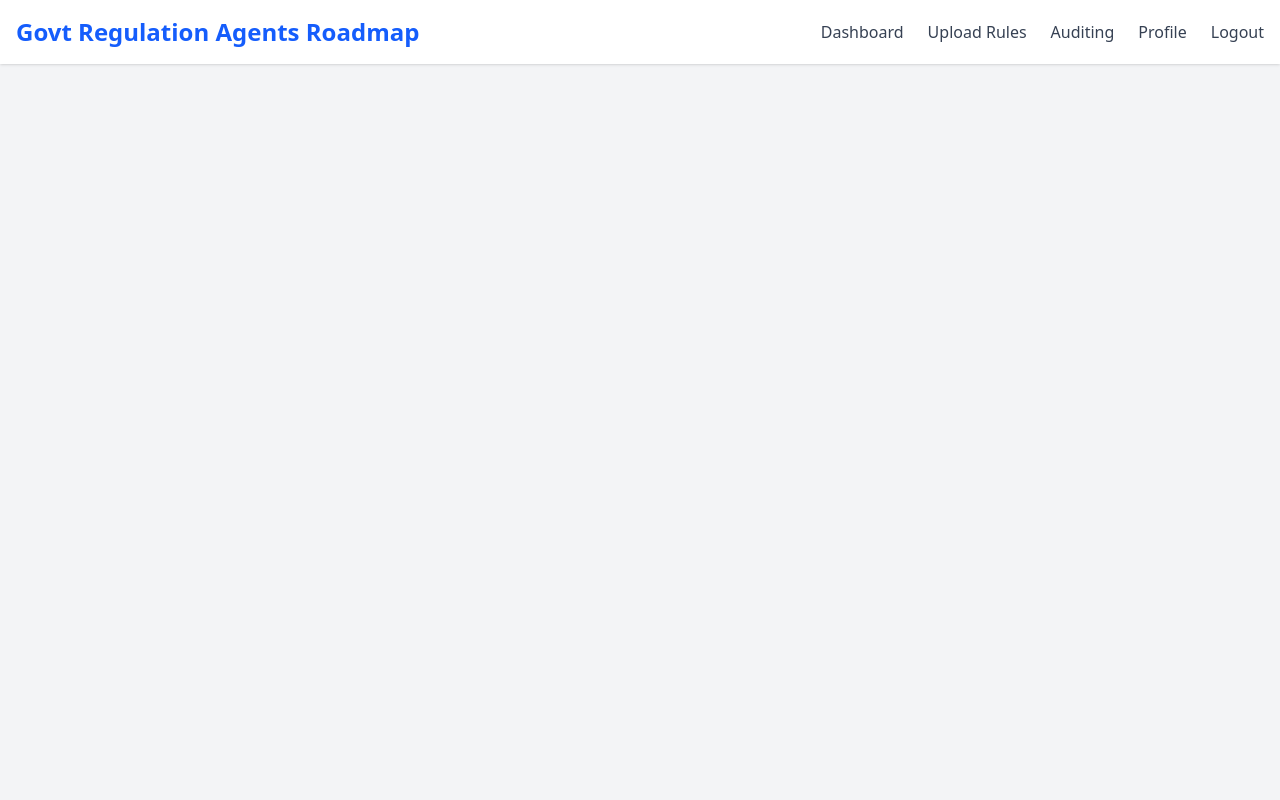
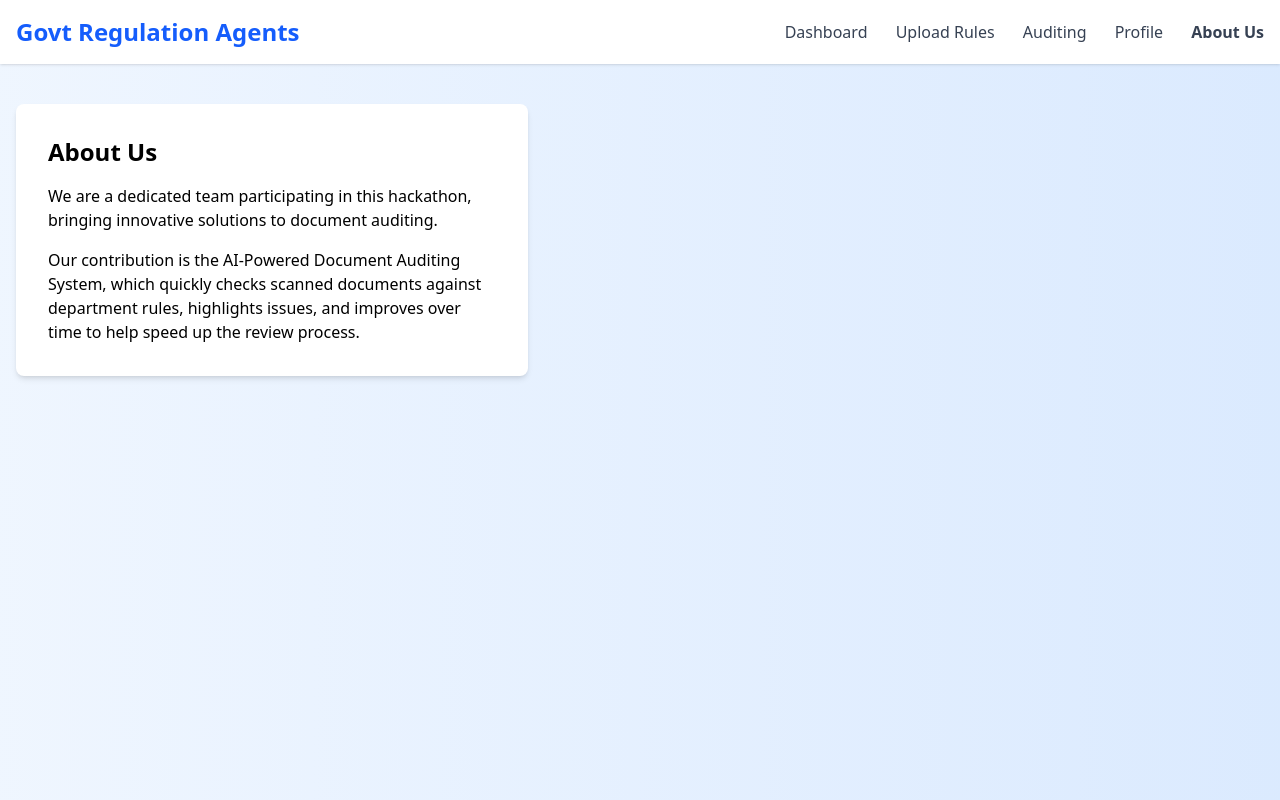
Before and after one commit to salgado582/gov_regulation_agents, a Vue app in the folder front_end/: page /about in a window 1280 px wide. Built offline with nearby package versions, Linux system fonts and the light colour scheme.

Commit message:
modified login and logout

```diff
--- a/front_end/package.json
+++ b/front_end/package.json
@@ -10,6 +10,7 @@
   },
   "dependencies": {
     "@tailwindcss/vite": "^4.0.9",
+    "pinia": "^3.0.1",
     "tailwindcss": "^4.0.9",
     "vue": "^3.5.13",
     "vue-router": "^4.5.0"
--- a/front_end/src/App.vue
+++ b/front_end/src/App.vue
@@ -1,6 +1,6 @@
 <!-- src/App.vue -->
 <template>
-  <div class="min-h-screen bg-gray-100">
+  <div class="min-h-screen bg-gradient-to-r from-blue-50 to-blue-100">
     <Navbar />
     <div class="container mx-auto p-4">
       <router-view />
--- a/front_end/src/components/Navbar.vue
+++ b/front_end/src/components/Navbar.vue
@@ -1,25 +1,55 @@
+<!-- src/components/Navbar.vue -->
 <template>
   <nav class="bg-white shadow mb-6">
     <div class="container mx-auto px-4 py-4 flex justify-between items-center">
       <div class="text-2xl font-bold text-blue-600">
-        <router-link to="/dashboard" class="hover:text-blue-700">
-          Govt Regulation Agents Roadmap
+        <router-link
+          to="/dashboard"
+          class="hover:text-blue-700"
+          active-class="font-bold text-blue-700"
+        >
+          Govt Regulation Agents
         </router-link>
       </div>
       <div class="space-x-6">
-        <router-link to="/dashboard" class="text-gray-700 hover:text-blue-600"
-          >Dashboard</router-link
+        <router-link
+          to="/dashboard"
+          class="text-gray-700 hover:text-blue-600"
+          active-class="font-bold text-blue-700"
         >
-        <router-link to="/upload" class="text-gray-700 hover:text-blue-600"
-          >Upload Rules</router-link
+          Dashboard
+        </router-link>
+        <router-link
+          to="/upload"
+          class="text-gray-700 hover:text-blue-600"
+          active-class="font-bold text-blue-700"
         >
-        <router-link to="/auditing" class="text-gray-700 hover:text-blue-600"
-          >Auditing</router-link
+          Upload Rules
+        </router-link>
+        <router-link
+          to="/auditing"
+          class="text-gray-700 hover:text-blue-600"
+          active-class="font-bold text-blue-700"
         >
-        <router-link to="/profile" class="text-gray-700 hover:text-blue-600"
-          >Profile</router-link
+          Auditing
+        </router-link>
+        <router-link
+          to="/profile"
+          class="text-gray-700 hover:text-blue-600"
+          active-class="font-bold text-blue-700"
         >
+          Profile
+        </router-link>
+        <router-link
+          to="/about"
+          class="text-gray-700 hover:text-blue-600"
+          active-class="font-bold text-blue-700"
+        >
+          About Us
+        </router-link>
+        <!-- Show Logout button only if the user is authenticated -->
         <button
+          v-if="authStore.isAuthenticated"
           @click="logout"
           class="text-gray-700 hover:text-blue-600 focus:outline-none"
         >
@@ -31,14 +61,20 @@
 </template>
 
 <script>
+import { useAuthStore } from "../store/auth";
+
 export default {
   name: "Navbar",
-  methods: {
-    logout() {
-      // Clear authentication and redirect to login
-      localStorage.removeItem("auth");
-      this.$router.push("/login");
-    },
+  setup() {
+    const authStore = useAuthStore();
+    const logout = () => {
+      authStore.logout();
+      // Redirect to login after logout
+      // Using window.location.href here or this.$router.push('/login') if using Options API
+      // For this example we'll assume Options API methods are available via the router instance.
+      window.location.href = "/login";
+    };
+    return { authStore, logout };
   },
 };
 </script>
--- a/front_end/src/main.js
+++ b/front_end/src/main.js
@@ -1,6 +1,12 @@
+import { createPinia } from "pinia";
 import { createApp } from "vue";
 import App from "./App.vue";
 import router from "./router";
 import "./style.css";
 
-createApp(App).use(router).mount("#app");
+const app = createApp(App);
+const pinia = createPinia();
+
+app.use(pinia);
+app.use(router);
+app.mount("#app");
--- a/front_end/src/router/index.js
+++ b/front_end/src/router/index.js
@@ -1,4 +1,5 @@
 import { createRouter, createWebHistory } from "vue-router";
+import About from "../views/About.vue"; // new About Us page
 import Dashboard from "../views/Dashboard.vue";
 import DocumentAuditing from "../views/DocumentAuditing.vue";
 import Login from "../views/Login.vue";
@@ -32,6 +33,12 @@ const routes = [
     component: Profile,
     meta: { requiresAuth: true },
   },
+  {
+    path: "/about",
+    name: "About",
+    component: About,
+    meta: { requiresAuth: false },
+  },
 ];
 
 const router = createRouter({
--- /dev/null
+++ b/front_end/src/store/auth.js
@@ -0,0 +1,18 @@
+// src/store/auth.js
+import { defineStore } from "pinia";
+
+export const useAuthStore = defineStore("auth", {
+  state: () => ({
+    isAuthenticated: localStorage.getItem("auth") === "true",
+  }),
+  actions: {
+    login() {
+      this.isAuthenticated = true;
+      localStorage.setItem("auth", "true");
+    },
+    logout() {
+      this.isAuthenticated = false;
+      localStorage.removeItem("auth");
+    },
+  },
+});
--- /dev/null
+++ b/front_end/src/views/About.vue
@@ -0,0 +1,20 @@
+<template>
+  <div class="bg-white p-8 rounded-lg shadow-md w-full max-w-lg">
+    <h2 class="text-2xl font-bold mb-4">About Us</h2>
+    <p class="mb-4">
+      We are a dedicated team participating in this hackathon, bringing
+      innovative solutions to document auditing.
+    </p>
+    <p>
+      Our contribution is the AI-Powered Document Auditing System, which quickly
+      checks scanned documents against department rules, highlights issues, and
+      improves over time to help speed up the review process.
+    </p>
+  </div>
+</template>
+
+<script>
+export default {
+  name: "About",
+};
+</script>
--- a/front_end/src/views/Login.vue
+++ b/front_end/src/views/Login.vue
@@ -1,3 +1,4 @@
+<!-- src/views/Login.vue -->
 <template>
   <div
     class="flex justify-center items-center h-screen bg-gradient-to-r from-blue-50 to-blue-100"
@@ -43,6 +44,8 @@
 </template>
 
 <script>
+import { useAuthStore } from "../store/auth";
+
 export default {
   name: "Login",
   data() {
@@ -51,12 +54,15 @@ export default {
       password: "",
     };
   },
+  setup() {
+    const authStore = useAuthStore();
+    return { authStore };
+  },
   methods: {
     login() {
-      // In a real application, add authentication logic here.
       if (this.username && this.password) {
-        // Set an auth flag
-        localStorage.setItem("auth", "true");
+        // Call the store's login action to update the reactive auth state.
+        this.authStore.login();
         this.$router.push("/dashboard");
       } else {
         alert("Please enter your credentials.");
--- a/front_end/src/views/Profile.vue
+++ b/front_end/src/views/Profile.vue
@@ -1,8 +1,10 @@
 <!-- src/views/Profile.vue -->
 <template>
   <div>
-    <h2 class="text-2xl font-bold mb-4">Profile</h2>
-    <p>Profile page</p>
+    <div class="bg-white p-8 rounded-lg shadow-md w-full max-w-lg">
+      <h2 class="text-2xl font-bold mb-4">Profile</h2>
+      <p>This is your profile page. Profile details can be added here.</p>
+    </div>
   </div>
 </template>
 
--- a/front_end/src/views/UploadRules.vue
+++ b/front_end/src/views/UploadRules.vue
@@ -1,6 +1,7 @@
 <!-- src/views/UploadRules.vue -->
 <template>
   <div>
+    <div class="bg-white p-8 rounded-lg shadow-md w-full max-w-lg">
       <h2 class="text-2xl font-bold mb-4">Upload Department Rules</h2>
       <p class="mb-4">
         Upload your department rules file (PDF or TXT) to train the AI.
@@ -20,6 +21,7 @@
       <p v-if="uploadStatus" class="mt-4 text-sm text-gray-600">
         {{ uploadStatus }}
       </p>
+    </div>
   </div>
 </template>
 
```
Also changed, not shown: 1 other file (tests, documents, lock files or other folders). Lines whose indentation alone changed are shown as unchanged.
